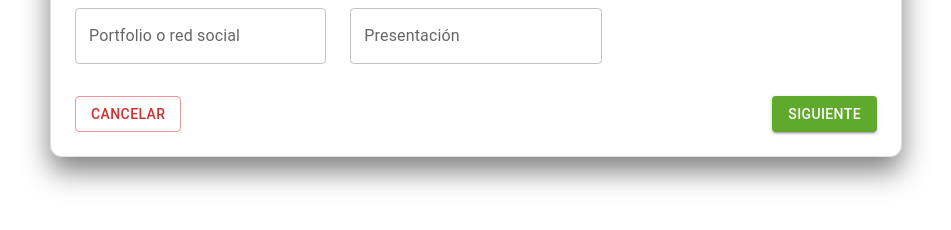
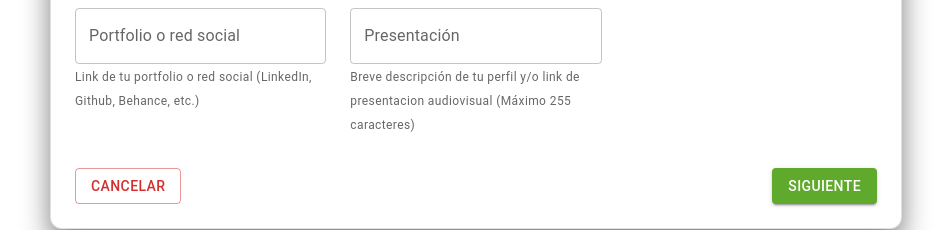
Before and after one commit to codewave-unahur/comunidad-frontend, a React (Vite) app: page /registro/postulante/1 in a window 1280 px wide. Shown: the part 602-832 px from the top of the page, without its empty margins (164-1115 px from the left). Built offline with nearby package versions, Linux system fonts and the light colour scheme; no server answers.

Commit message:
Aviso en el registro para presentación, max 255char

```diff
--- a/src/components/Registro/RegistroPostulante/DatosPersonales.jsx
+++ b/src/components/Registro/RegistroPostulante/DatosPersonales.jsx
@@ -1,4 +1,4 @@
-import { MenuItem, Grid, TextField, Typography } from "@mui/material";
+import { MenuItem, Grid, TextField, Typography, Tooltip } from "@mui/material";
 
 import PropTypes from "prop-types";
 
@@ -379,6 +379,11 @@ export default function DatosPersonales({
               validarErrores.portfolio ? validarErrores.portfolio : ""
             }
           />
+          <Tooltip>
+            <Typography variant="caption" color="textSecondary">
+              Link de tu portfolio o red social (LinkedIn, Github, Behance, etc.)
+            </Typography>
+          </Tooltip>
         </Grid>
         <Grid item xs={12} sm={4}>
           <TextField
@@ -398,6 +403,11 @@ export default function DatosPersonales({
               validarErrores.presentacion ? validarErrores.presentacion : ""
             }
           />
+          <Tooltip>
+            <Typography variant="caption" color="textSecondary">
+              Breve descripción de tu perfil y/o link de presentacion audiovisual (Máximo 255 caracteres)
+            </Typography>
+          </Tooltip>
         </Grid>
       </Grid>
     </>
--- a/src/components/Registro/RegistroPostulante/RegistroPostulante.jsx
+++ b/src/components/Registro/RegistroPostulante/RegistroPostulante.jsx
@@ -74,7 +74,7 @@ export default function RegistroPostulante() {
       .integer("El teléfono debe ser un número entero")
       .positive("El teléfono debe ser un número positivo")
       .max(9999999999, "El teléfono debe tener como máximo 10 dígitos"),
-    presentacion: yup.string().optional(),
+    presentacion: yup.string().required("Campo requerido").max(255, "Máximo 255 caracteres"),
     genero: yup.string().optional(),
     discapacidad: yup.string().optional().nullable(),
     linkedIn: yup.string().optional().url("Debe ser una URL válida"),
```
